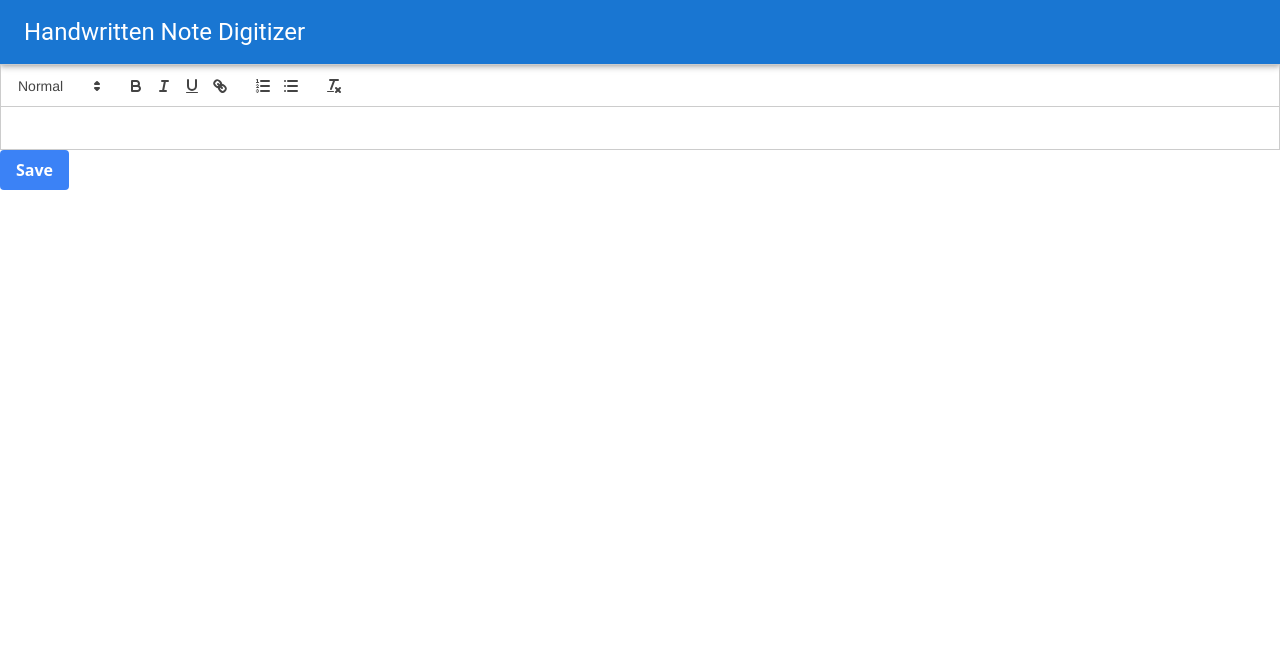
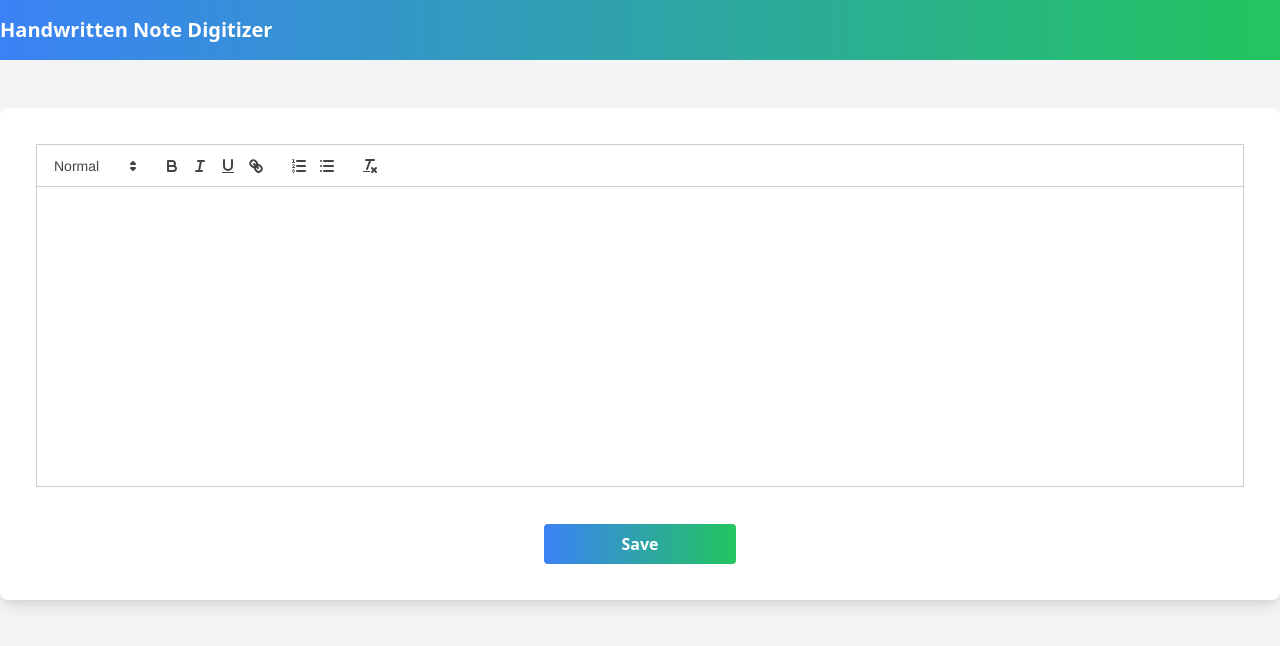
Before and after one commit to admpge/htr-app, a React (Create React App) app in the folder client/: page /editor in a window 1280 px wide. Shown: the top 646 px of the page. Built offline with nearby package versions, Linux system fonts and the light colour scheme.

Commit message:
Add Tailwind CSS and update page titles

```diff
--- a/client/public/index.html
+++ b/client/public/index.html
@@ -24,7 +24,7 @@
       work correctly both with client-side routing and a non-root public URL.
       Learn how to configure a non-root public URL by running `npm run build`.
     -->
-    <title>React App</title>
+    <title>Handwritten Note Digitizer</title>
   </head>
   <body>
     <noscript>You need to enable JavaScript to run this app.</noscript>
--- a/client/src/components/EditorPage.js
+++ b/client/src/components/EditorPage.js
@@ -8,18 +8,15 @@ const EditorPage = () => {
     const [text, setText] = useState('');
 
     useEffect(() => {
-        // Check if text was passed in the location state
         if (location.state?.text) {
             setText(location.state.text);
         }
-    }, [location]); // React to changes in location.state
+    }, [location]);
 
-    // Function to handle text change in the editor
     const handleTextChange = content => {
         setText(content);
     };
 
-    // Function to handle download of the text
     const handleDownload = () => {
         const element = document.createElement('a');
         const file = new Blob([text], { type: 'text/plain' });
@@ -30,14 +27,26 @@ const EditorPage = () => {
     };
 
     return (
-        <div>
-            <ReactQuill theme="snow" value={text} onChange={handleTextChange} />
-            <button
-                onClick={handleDownload}
-                className="bg-blue-500 hover:bg-blue-700 text-white font-bold py-2 px-4 rounded"
-            >
-                Save
-            </button>
+        <div className="min-h-screen bg-gray-100">
+            <div className="container mx-auto py-12">
+                <div className="bg-white p-9 rounded-lg shadow-lg">
+                    <ReactQuill
+                        theme="snow"
+                        value={text}
+                        onChange={handleTextChange}
+                        className="mb-20"
+                        style={{ height: '300px' }}
+                    />
+                    <div className="flex justify-center">
+                        <button
+                            onClick={handleDownload}
+                            className="text-white font-bold py-2 px-4 rounded transition ease-in-out duration-150 w-48 bg-gradient-to-r from-blue-500 to-green-500 hover:from-blue-600 hover:to-green-600"
+                        >
+                            Save
+                        </button>
+                    </div>
+                </div>
+            </div>
         </div>
     );
 };
--- a/client/src/components/Header.js
+++ b/client/src/components/Header.js
@@ -1,11 +1,10 @@
-import { AppBar, Toolbar, Typography } from '@mui/material';
-
 const Header = () => (
-    <AppBar position="static">
-        <Toolbar>
-            <Typography variant="h5">Handwritten Note Digitizer</Typography>
-        </Toolbar>
-    </AppBar>
+    <header className="bg-gradient-to-r from-blue-500 to-green-500 py-4">
+        <div className="container mx-auto flex justify-between items-center">
+            <h1 className="text-white text-xl font-semibold">Handwritten Note Digitizer</h1>
+            {/* If you have navigation or other content to add to the header, it can go here */}
+        </div>
+    </header>
 );
 
 export default Header;
--- a/client/src/components/UploadComponent.js
+++ b/client/src/components/UploadComponent.js
@@ -1,4 +1,3 @@
-import { Button, Input } from '@mui/material';
 import React, { useState } from 'react';
 import { useNavigate } from 'react-router-dom';
 
@@ -6,11 +5,12 @@ const UploadComponent = () => {
     const [file, setFile] = useState(null);
     const navigate = useNavigate();
 
-    const handleFileChange = event => {
+    const handleFileChange = (event) => {
         setFile(event.target.files[0]);
+        event.target.nextElementSibling.innerText = event.target.files[0].name;
     };
 
-    const handleSubmit = async event => {
+    const handleSubmit = async (event) => {
         event.preventDefault();
 
         if (!file) {
@@ -41,17 +41,23 @@ const UploadComponent = () => {
     };
 
     return (
-        <form onSubmit={handleSubmit}>
-            <Input
-                type="file"
-                onChange={handleFileChange}
-                required
-                inputProps={{ accept: 'image/jpeg, image/png' }}
-            />
-            <Button type="submit" variant="contained" color="primary">
-                Upload
-            </Button>
-        </form>
+        <div className="flex flex-col items-center justify-center h-screen bg-gray-100 p-4">
+            <div className="bg-white p-6 rounded-lg shadow-lg">
+                <h1 className="text-2xl font-bold text-gray-900 mb-4">Handwritten Note Digitizer</h1>
+                <form onSubmit={handleSubmit} className="flex flex-col items-center">
+                    <label className="mb-2 text-gray-700" htmlFor="file-upload">
+                        <div className="cursor-pointer bg-blue-500 text-white rounded p-2 hover:bg-blue-600 transition duration-300 ease-in-out">
+                            Choose file
+                        </div>
+                    </label>
+                    <input id="file-upload" type="file" className="hidden" onChange={handleFileChange} required accept="image/jpeg, image/png" />
+                    <span id="file-name" className="text-gray-500 mt-1"></span>
+                    <button type="submit" className="mt-4 bg-blue-500 text-white rounded p-2 hover:bg-blue-600 transition duration-300 ease-in-out">
+                        UPLOAD
+                    </button>
+                </form>
+            </div>
+        </div>
     );
 };
 
--- a/package.json
+++ b/package.json
@@ -14,7 +14,8 @@
   "dependencies": {
     "cors": "^2.8.5",
     "express": "^4.18.2",
-    "multer": "^1.4.5-lts.1"
+    "multer": "^1.4.5-lts.1",
+    "tailwindcss": "^3.4.1"
   },
   "devDependencies": {
     "concurrently": "^8.2.2"
```
Also changed, not shown: 1 other file (tests, documents, lock files or other folders).
